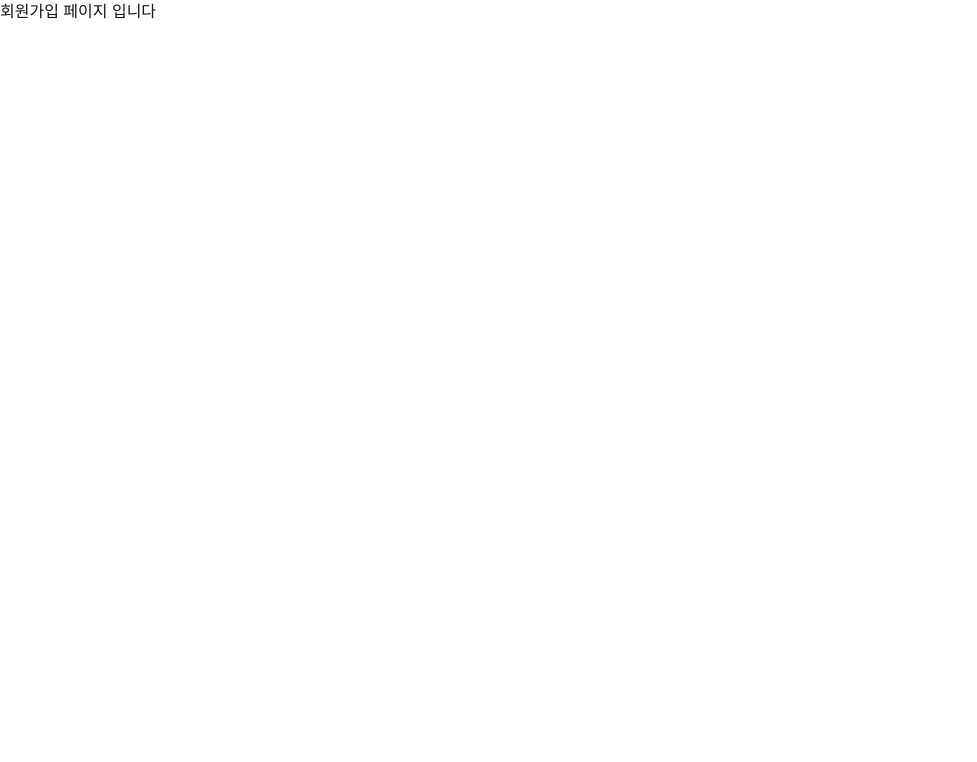
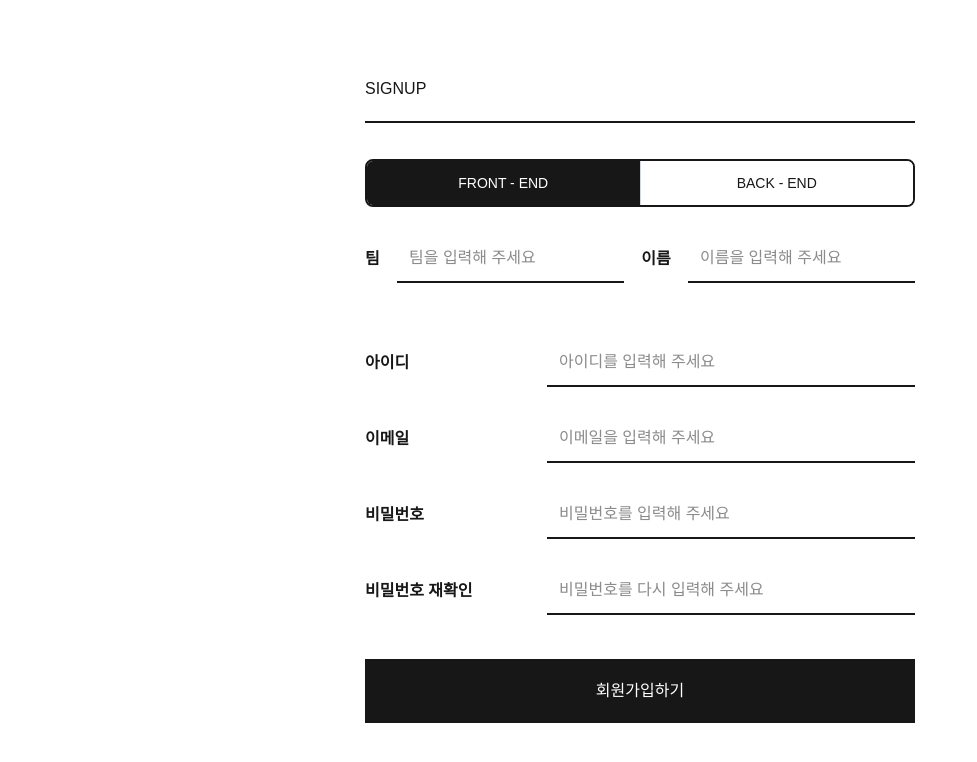
Before and after one commit to CEOS-22nd-CatchUP/next-vote-22nd, a Next.js app: page /signup in a window 1280 px wide. Shown: the top 762 px of the page, without its empty margins (0-977 px from the left). Built offline with nearby package versions, Linux system fonts and the light colour scheme.

Commit message:
feat: Signup 페이지 퍼블리싱

```diff
--- a/src/app/signup/page.tsx
+++ b/src/app/signup/page.tsx
@@ -1,7 +1,76 @@
+'use client';
+
+import { useState } from 'react';
+
 export default function SignUp() {
   return (
-    <div>
-      <main>회원가입 페이지 입니다</main>
+    <div className="flex min-h-screen items-center justify-center">
+      <div className="flex w-[550px] flex-col items-center justify-center">
+        <div className="mb-9 w-[550px] border-b-2 pb-5">SIGNUP</div>
+        <div>
+          <form className="flex flex-col">
+            <div className="mb-7">
+              <ToggleButton />
+            </div>
+            <div className="mb-14 flex items-center justify-between">
+              <div className="font-semibold">팀</div>
+              <input className="border-foreground h-12 w-[227px] border-b-2 p-3" placeholder="팀을 입력해 주세요" />
+              <div className="font-semibold">이름</div>
+              <input className="border-foreground h-12 w-[227px] border-b-2 p-3" placeholder="이름을 입력해 주세요" />
+            </div>
+            <div className="mb-7 flex items-center justify-between">
+              <div className="font-semibold">아이디</div>
+              <input className="border-foreground h-12 w-[368px] border-b-2 p-3" placeholder="아이디를 입력해 주세요" />
+            </div>
+            <div className="mb-7 flex items-center justify-between">
+              <div className="font-semibold">이메일</div>
+              <input className="border-foreground h-12 w-[368px] border-b-2 p-3" placeholder="이메일을 입력해 주세요" />
+            </div>
+            <div className="mb-7 flex items-center justify-between">
+              <div className="font-semibold">비밀번호</div>
+              <input
+                className="border-foreground h-12 w-[368px] border-b-2 p-3"
+                placeholder="비밀번호를 입력해 주세요"
+              />
+            </div>
+            <div className="mb-11 flex items-center justify-between">
+              <div className="font-semibold">비밀번호 재확인</div>
+              <input
+                className="border-foreground h-12 w-[368px] border-b-2 p-3"
+                placeholder="비밀번호를 다시 입력해 주세요"
+              />
+            </div>
+            <button className="bg-foreground text-background h-16 w-[550px]">회원가입하기</button>
+          </form>
+        </div>
+      </div>
     </div>
   );
 }
+
+function ToggleButton() {
+  const [selected, setSelected] = useState<'left' | 'right'>('left');
+  return (
+    <div className="border-foreground flex w-[550px] overflow-hidden rounded-lg border-2">
+      <button
+        type="button"
+        onClick={() => setSelected('left')}
+        className={`flex-1 py-3 text-sm font-medium transition-colors ${
+          selected === 'left' ? 'bg-foreground text-background' : 'bg-background text-foreground hover:bg-gray-50'
+        }`}
+      >
+        FRONT - END
+      </button>
+      <div className="w-[1px] bg-gray-300" />
+      <button
+        type="button"
+        onClick={() => setSelected('right')}
+        className={`flex-1 py-3 text-sm font-medium transition-colors ${
+          selected === 'right' ? 'bg-foreground text-background' : 'bg-background text-foreground hover:bg-gray-50'
+        }`}
+      >
+        BACK - END
+      </button>
+    </div>
+  );
+}
```
